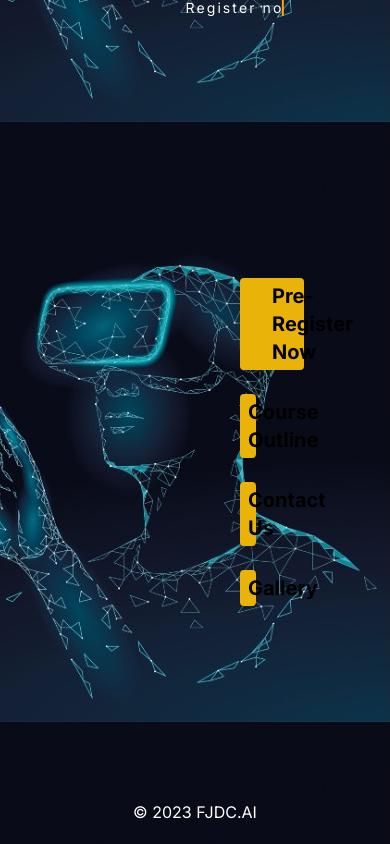
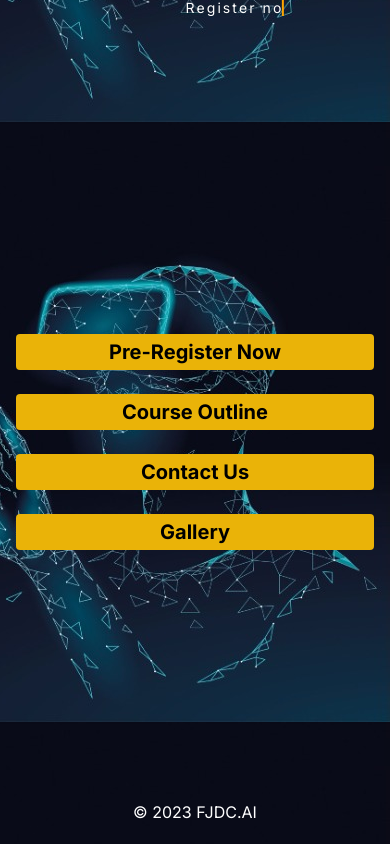
Before and after one commit to DrShahidIslam/FJDC-Landingpage-Nextjs, a Next.js app: page / in a window 390 px wide. Built offline with nearby package versions, Linux system fonts and the light colour scheme.

Commit message:
corrected mobile responsiveness for buttons

```diff
--- a/src/app/page.tsx
+++ b/src/app/page.tsx
@@ -4,7 +4,8 @@ import { useEffect, useState } from "react";
 import fjdc from "../../public/fjdcbanner.jpg";
 
 export default function Home() {
-  const textContent = "Register now for our upcoming 3 months program. Limited seats available on First come First serve basis";
+  const textContent =
+    "Register now for our upcoming 3 months program. Limited seats available on First come First serve basis";
   const [text, setText] = useState("");
 
   useEffect(() => {
@@ -24,7 +25,6 @@ export default function Home() {
     return () => clearInterval(textInterval);
   }, []);
 
-
   return (
     <div
       className="flex flex-col items-center justify-center min-h-screen py-2 md:px-20 px-4"
@@ -39,39 +39,55 @@ export default function Home() {
           <div className="md:w-1/2 p-4">
             {/* Empty div for left half of the page */}
           </div>
-        <div className="mx-52 flex flex-col gap-6 p-4">
-          <div style={{ minHeight: '2em', width: '100%', textAlign: 'center', overflow: 'hidden' }}>
+          <div className="flex flex-col gap-6">
+            <div
+              style={{
+                minHeight: "2em",
+                width: "100%",
+                textAlign: "center",
+                overflow: "hidden",
+              }}
+            >
               <p
                 className="mt-12 text-xs sm:text-sm md:text-md lg:text-lg xl:text-xl typing-effect"
-              style={{ color: "white", wordWrap: "break-word", position: 'fixed', top: '0', left: '50%', transform: 'translateX(-50%)' }}
+                style={{
+                  color: "white",
+                  wordWrap: "break-word",
+                  position: "fixed",
+                  top: "0",
+                  left: "50%",
+                  transform: "translateX(-50%)",
+                }}
               >
                 {text}
               </p>
             </div>
+            <div className="flex flex-col gap-6 items-center justify-center sm:mx-10 md:mx-40">
               <a
                 href="https://forms.gle/V2DRjj2ChmLVVkqJ8"
-              className="bg-yellow-500 hover:bg-orange-400 hover:scale-105 font-bold text-xl py-1 px-8 rounded text-black"
+                className="w-full bg-yellow-500 hover:bg-orange-400 hover:scale-105 font-bold text-xl py-1 px-2 sm:px-4 md:px-8 rounded text-center whitespace-nowrap"
               >
                 Pre-Register Now
               </a>
               <a
                 href="https://docs.google.com/document/d/1HwSCgdMPQxNmVN3Y5PxQqLUeNYxxemH-EI8oGpxyyYc/"
-              className="bg-yellow-500 hover:bg-orange-400 hover:scale-105 font-bold text-xl py-1 px-2 rounded"
+                className="w-full bg-yellow-500 hover:bg-orange-400 hover:scale-105 font-bold text-xl py-1 px-2 sm:px-4 md:px-8 rounded text-center whitespace-nowrap"
               >
                 Course Outline
               </a>
               <a
                 href="/Contact"
-              className="bg-yellow-500 hover:bg-orange-400 hover:scale-105 font-bold text-xl py-1 px-2 rounded"
+                className="w-full bg-yellow-500 hover:bg-orange-400 hover:scale-105 font-bold text-xl py-1 px-2 sm:px-4 md:px-8 rounded text-center whitespace-nowrap"
               >
                 Contact Us
               </a>
               <a
                 href="/Gallery"
-              className="bg-yellow-500 hover:bg-orange-400 hover:scale-105 font-bold text-xl py-1 px-2 rounded"
+                className="w-full bg-yellow-500 hover:bg-orange-400 hover:scale-105 font-bold text-xl py-1 px-2 sm:px-4 md:px-8 rounded text-center text-overflow:ellipsis whitespace-nowrap"
               >
                 Gallery
               </a>
+            </div>
           </div>
         </div>
       </main>
```
Lines whose indentation alone changed are shown as unchanged.
